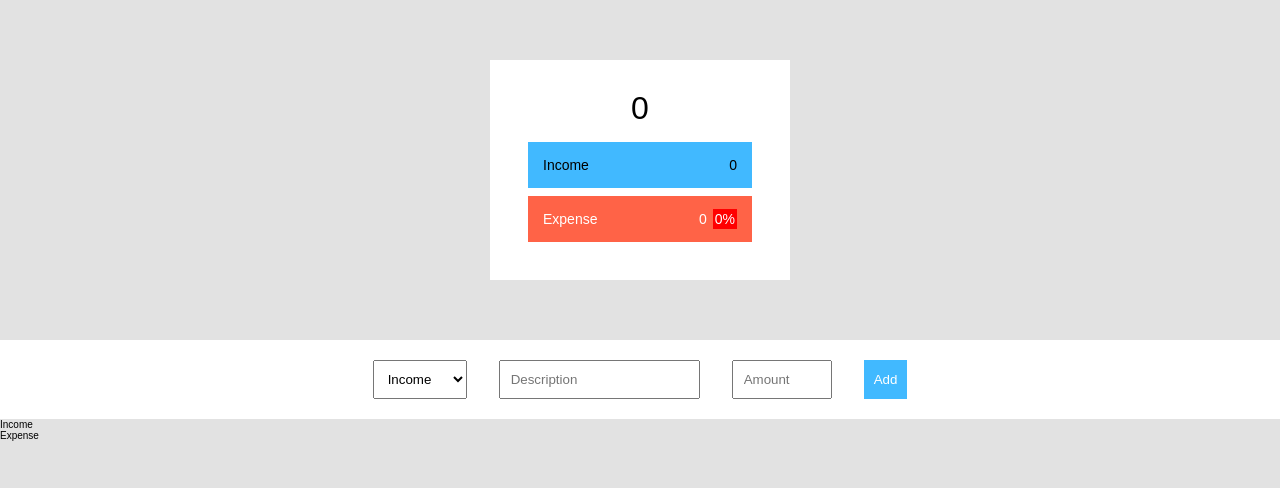
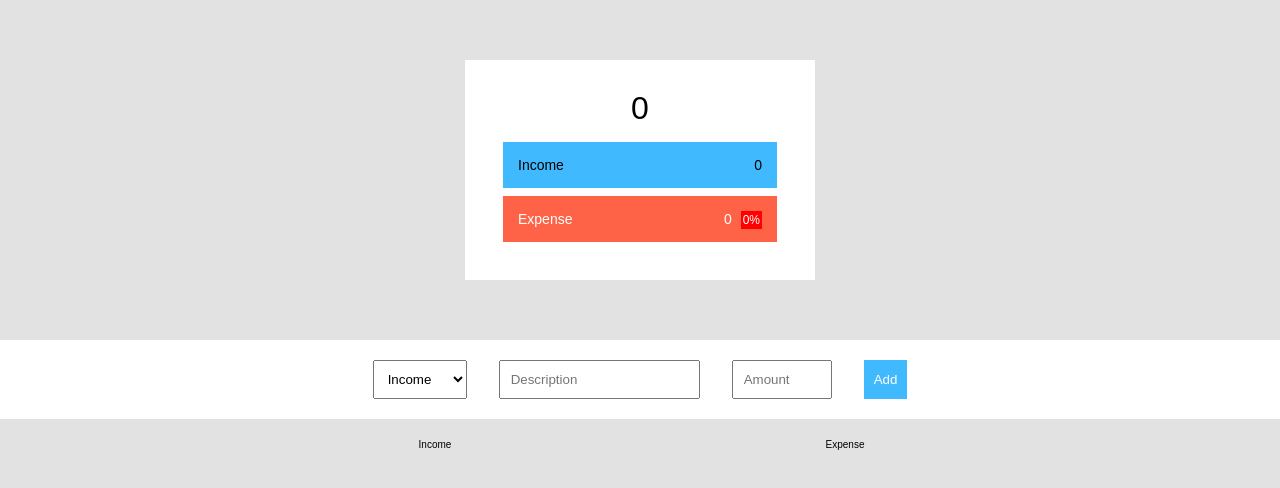
Before and after one commit to kenechiude/budget-tracker2, a React (Create React App) app: page / in a window 1280 px wide. Shown: the top 488 px of the page. Built offline with nearby package versions, Linux system fonts and the light colour scheme.

Commit message:
Updated index.css

```diff
--- a/src/index.css
+++ b/src/index.css
@@ -1,9 +1,11 @@
-@import url("https://fonts.googleapis.com/css2?family=Monoton&family=Quicksand:wght@500;700&display=swap");
-
 * {
   margin: 0;
   padding: 0;
   box-sizing: border-box;
+}
+
+*:focus {
+  /* outline: #e2e2e2; */
 }
 
 html {
@@ -22,7 +24,7 @@ body {
   margin: 6rem auto;
   background-color: #fff;
   padding: 3rem;
-  max-width: 30rem;
+  max-width: 35rem;
   text-align: center;
 }
 
@@ -52,8 +54,10 @@ body {
 
 .perc {
   background-color: red;
+  color: #fff;
   padding: 0.2rem;
-  margin-left: 0.2rem;
+  font-size: 1.2rem;
+  margin-left: 0.5rem;
 }
 
 form {
@@ -79,3 +83,87 @@ select {
   padding: 1rem;
   color: #ffff;
 }
+
+.inc-exp-display {
+  display: grid;
+  grid-template-columns: 1fr 1fr;
+  /* display: flex;
+  justify-content: space-between; */
+  position: relative;
+  margin: 2rem;
+  gap: 6rem;
+}
+
+.exp,
+.inc {
+  /* margin-right: auto; */
+  font-size: 2rem;
+}
+
+ul {
+  list-style: none;
+  margin-top: 1.2rem;
+}
+
+.income-list,
+.expense-list {
+  text-align: center;
+  width: 35rem;
+}
+
+.income-list {
+  margin-left: auto;
+}
+
+.expense-list {
+  margin-right: auto;
+}
+
+.ex-spn,
+li {
+  display: flex;
+  justify-content: space-between;
+  align-items: center;
+  background-color: #cac6c6;
+  padding: 0.5rem;
+}
+
+li span {
+  font-size: 1.5rem;
+}
+
+.inc-li {
+  margin-bottom: 1rem;
+  padding: 1rem;
+}
+
+.exp-li {
+  margin-bottom: 1rem;
+  padding-right: 1rem !important;
+  padding-left: 1rem !important;
+}
+
+.init-msg {
+  padding: 11.5rem;
+  display: flex;
+  justify-content: center;
+  font-size: 1.8rem;
+}
+
+.btn-div {
+  display: flex;
+  justify-content: center;
+  margin-top: 5rem;
+}
+
+.btn {
+  cursor: pointer;
+}
+
+.dlt-all-btn {
+  padding: 1rem;
+  background-color: rgb(255, 99, 71);
+  border: none;
+  color: #fff;
+  margin-bottom: 5rem;
+}
```
